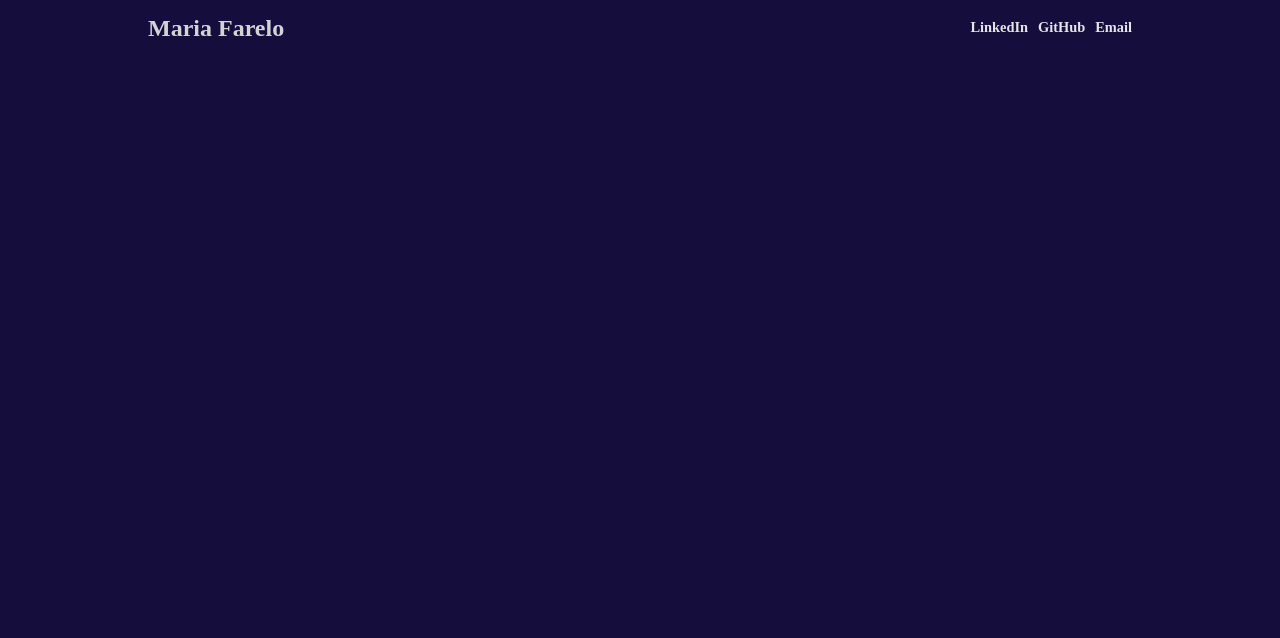
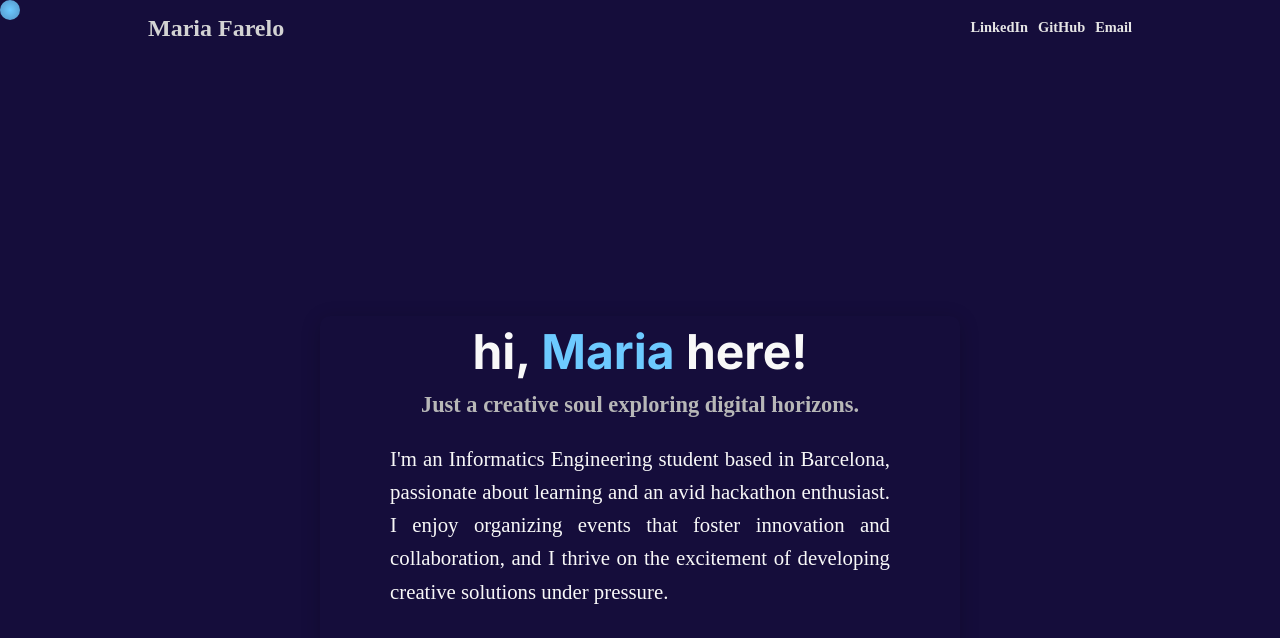
Before and after one commit to maariafarelo/under_construction, a React (Create React App) app: page / in a window 1280 px wide. Shown: the top 638 px of the page. Built offline with nearby package versions, Linux system fonts and the light colour scheme; a web font is replaced by a local one.

Commit message:
v1 intro

```diff
--- a/public/index.html
+++ b/public/index.html
@@ -5,6 +5,7 @@
 
 <!DOCTYPE html>
 <html lang="en">
+<div class="cursor"></div>
 <head>
     <meta charset="utf-8" />
     <meta name="viewport" content="width=device-width, initial-scale=1" />
--- a/src/App.js
+++ b/src/App.js
@@ -1,12 +1,13 @@
 import React from "react";
 import NavBar from "./components/NavBar";
+import Intro from "./components/Intro";
 import "./global.css";
 
 function App() {
   return (
     <div className="App">
       <NavBar> </NavBar>
-
+      <Intro> </Intro>
     </div>
   );
 }
--- a/src/components/Intro.js
+++ b/src/components/Intro.js
@@ -0,0 +1,21 @@
+import React from "react";
+
+function Intro() {
+  return (
+    <div className="intro">
+      <h2 className="intro-title">
+        hi, <span className="highlighted-name">Maria</span> here!
+      </h2>
+      <p className="intro-description">Just a creative soul exploring digital horizons.</p>
+      <p className="centered-text">
+        I'm an Informatics Engineering student based in Barcelona,
+        passionate about learning and an avid hackathon enthusiast.
+        I enjoy organizing events that foster innovation and
+        collaboration, and I thrive on the excitement of developing
+        creative solutions under pressure.
+      </p>
+    </div>
+  );
+}
+
+export default Intro;
--- a/src/global.css
+++ b/src/global.css
@@ -1,8 +1,8 @@
-/* Color Variables */
 :root {
   --background-color: #150d3b; /* Background color */
   --navbar-color: #150d3b;
   --white: #ffffff; /* Text color */
+  --secondary: #6dcaff; /* Custom secondary color for cursor */
 }
 
 /* Basic reset */
@@ -11,6 +11,23 @@
   padding: 0;
   box-sizing: border-box;
 }
+
+body {
+  cursor: none; /* Hide the default cursor */
+}
+
+.cursor {
+  position: fixed;
+  width: 20px;
+  height: 20px;
+  background: radial-gradient(circle, var(--secondary), rgba(109, 202, 255, 0.7));
+  border-radius: 50%;
+  pointer-events: none; /* Keep this */
+  transition: transform 0.1s ease;
+  z-index: 9999; /* Ensure it stays above other elements */
+}
+
+/* App styles, Navbar styles, Intro styles, etc. remain unchanged... */
 
 .App {
   padding-top: 60px; /* Adjust based on navbar height */
@@ -59,5 +76,82 @@
 }
 
 .navbar-right a:hover {
-  color: #a5a5a5;
+  color: var(--secondary);
 }
+
+/*Intro stuff */
+.intro {
+  color: #F8F8F8; /* Light Gray */
+  box-shadow: 0 4px 20px rgba(0, 0, 0, 0.2); /* Subtle shadow */
+  width: 50%; /* Wider for better readability */
+  text-align: center;
+  margin: 20px auto; /* Centering with automatic margins */
+  margin-top: 20%;
+  border-radius: 10px; /* Slightly rounded corners */
+  line-height: 1.5; /* Improves line spacing */
+}
+
+.intro::after {
+  content: ""; /* Adds a pseudo-element */
+  display: inline-block; /* Creates a new line for better justification */
+  height: 1.5em; /* Adjust height to match line height */
+}
+
+.intro-title {
+  color: #F8F8F8; /* Light Gray */
+  font-size: 3rem;
+  font-family: 'Inter', sans-serif;
+}
+
+.intro-description {
+  color: #b7b7b7;
+  font-size: 1.4rem;
+  font-weight: bold;
+  font-family: NTR;
+}
+
+.highlighted-name {
+  color: var(--secondary); /* Change to your desired color */
+}
+
+.centered-text {
+  font-size: 1.3rem;
+  text-align: justify; /* Justify the text */
+  margin: 20px auto;
+  max-width: 500px;
+  line-height: 1.6;
+  font-family: NTR;
+  font-weight: semi-bold;
+}
+
+
+
+/* Responsive styles */
+@media (max-width: 768px) {
+  .intro {
+      width: 80%; /* Wider on smaller screens */
+      padding: 20px; /* Less padding for small devices */
+  }
+
+  .intro-title {
+      font-size: 2rem; /* Smaller title for small screens */
+  }
+
+  .intro-description {
+      font-size: 1rem; /* Smaller description for small screens */
+  }
+}
+
+@media (max-width: 480px) {
+  .intro {
+      width: 90%; /* Full width on very small screens */
+  }
+
+  .intro-title {
+      font-size: 1.5rem; /* Even smaller title for very small screens */
+  }
+
+  .intro-description {
+      font-size: 0.5rem; /* Smaller description for very small screens */
+  }
+}
--- a/src/index.js
+++ b/src/index.js
@@ -11,6 +11,12 @@ root.render(
   </React.StrictMode>
 );
 
+document.addEventListener('mousemove', (e) => {
+  const cursor = document.querySelector('.cursor');
+  cursor.style.left = `${e.pageX}px`;
+  cursor.style.top = `${e.pageY}px`;
+});
+
 // If you want to start measuring performance in your app, pass a function
 // to log results (for example: reportWebVitals(console.log))
 // or send to an analytics endpoint. Learn more: https://bit.ly/CRA-vitals
```
Also changed, not shown: 1 other file (tests, documents, lock files or other folders).
